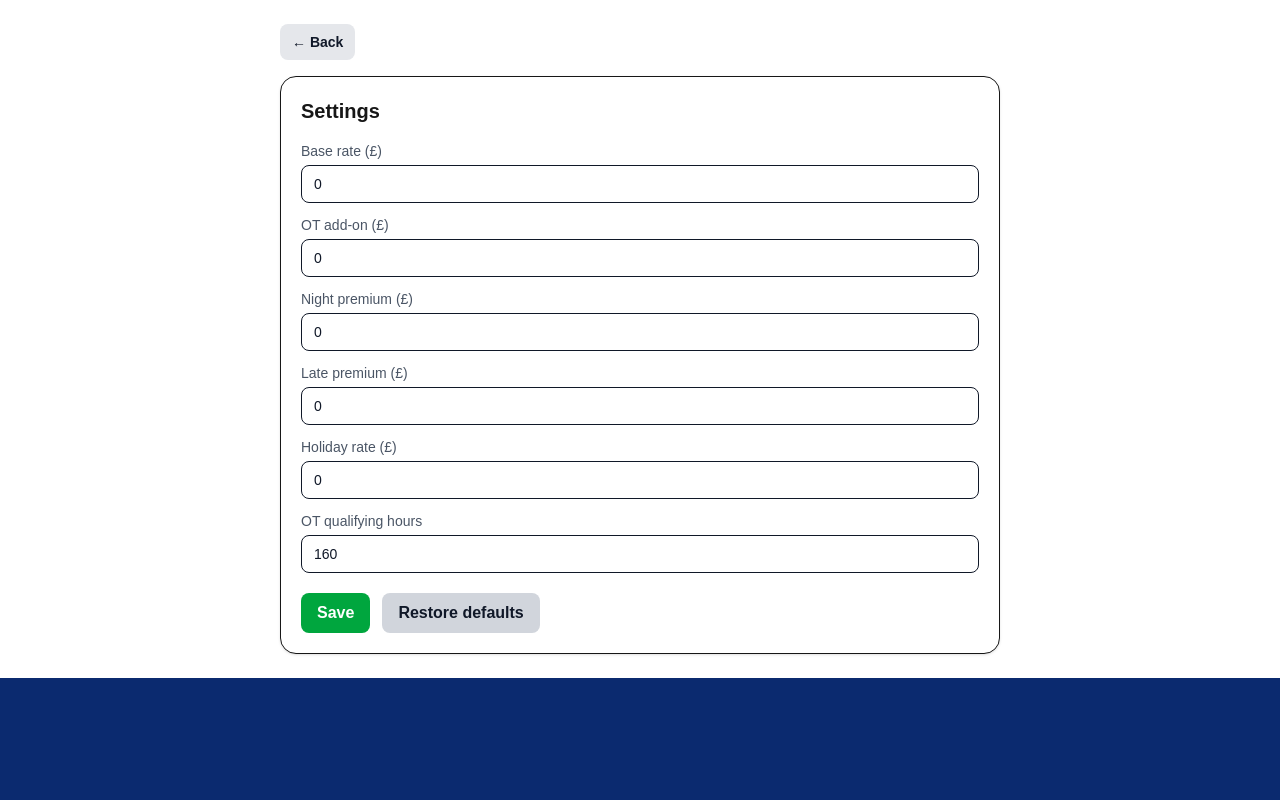
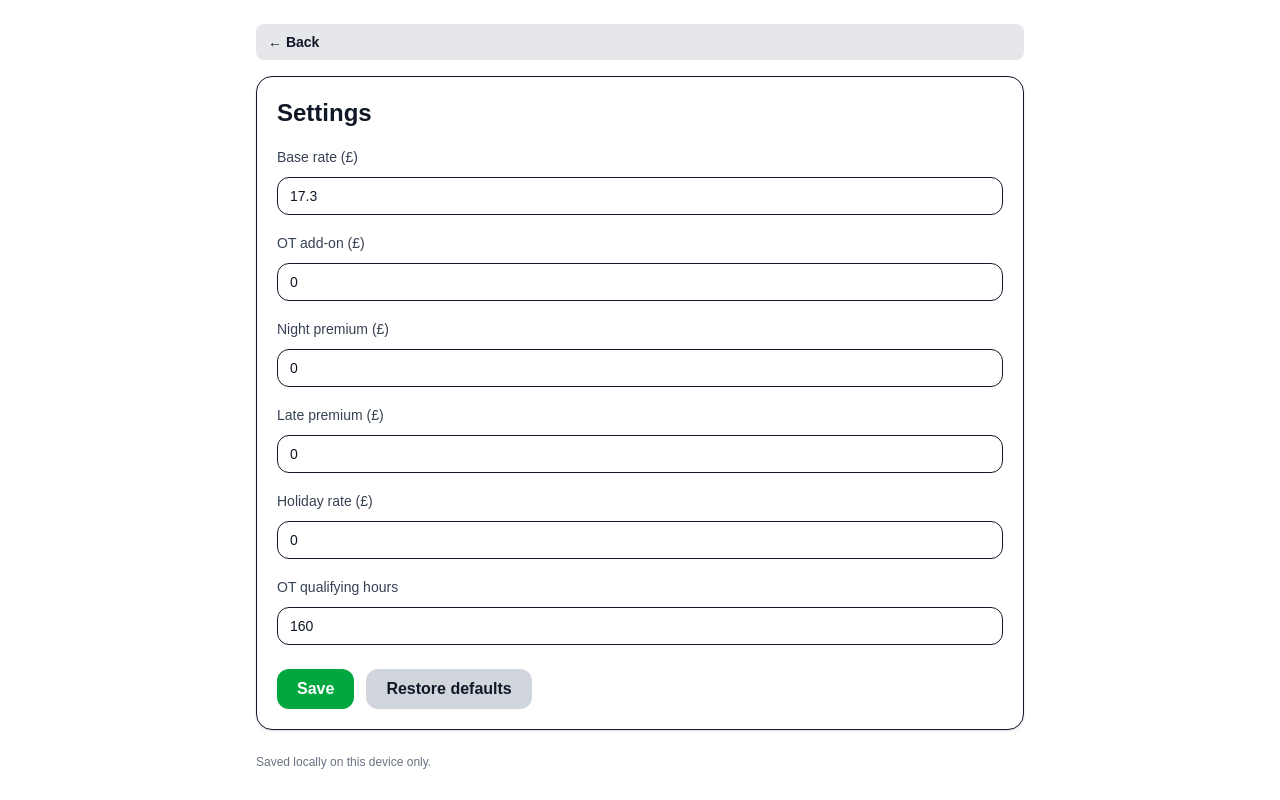
Before and after one commit to phil18019/wage-app, a Next.js app: page /settings in a window 1280 px wide. Built offline with nearby package versions, Linux system fonts and the light colour scheme.

Commit message:
Update help and settings pages

```diff
--- a/app/help/page.tsx
+++ b/app/help/page.tsx
@@ -6,32 +6,46 @@ export default function HelpPage() {
   const router = useRouter();
 
   return (
-    <main className="mx-auto max-w-3xl p-4 sm:p-6">
-
+    <main className="min-h-screen bg-white text-gray-900 dark:bg-gray-950 dark:text-gray-100 p-4 sm:p-6">
+      <div className="mx-auto max-w-3xl flex flex-col">
         {/* Back button */}
         <button
           onClick={() => router.push("/")}
-        className="mb-4 inline-flex items-center gap-2 rounded-lg px-3 py-2 text-sm font-semibold
-                   bg-gray-200 text-gray-900 hover:bg-gray-300
-                   dark:bg-gray-700 dark:text-white dark:hover:bg-gray-600"
+          className="mb-4 inline-flex items-center gap-2 rounded-lg px-3 py-2 text-sm font-semibold bg-gray-200 text-gray-900 hover:bg-gray-300 dark:bg-gray-700 dark:text-white dark:hover:bg-gray-600"
         >
           ← Back
         </button>
 
-      <div className="rounded-2xl border bg-white p-5 shadow-sm dark:bg-gray-800 dark:border-gray-700">
-        <h1 className="text-xl font-bold mb-2">Help</h1>
-
-        <p className="text-sm text-gray-600 dark:text-gray-300">
+        <div className="rounded-2xl border bg-white p-5 shadow-sm dark:bg-gray-800 dark:border-white/20">
+          <h1 className="text-2xl font-bold">Help</h1>
+          <p className="mt-2 text-sm text-gray-600 dark:text-gray-300">
             This app calculates your worked hours, overtime and pay automatically.
           </p>
 
-        <ul className="mt-3 list-disc pl-5 text-sm text-gray-600 dark:text-gray-300 space-y-1">
-          <li>Add your shift times on the Home screen</li>
-          <li>Edit pay rates in Settings</li>
-          <li>Export your monthly data to CSV</li>
+          <div className="mt-6 space-y-6">
+            <section>
+              <h2 className="text-lg font-semibold">Getting started</h2>
+              <ul className="mt-2 list-disc space-y-2 pl-5 text-sm text-gray-700 dark:text-gray-200">
+                <li>Add your shift times on the Home screen.</li>
+                <li>Edit pay rates and qualifying hours in Settings.</li>
+                <li>Export your monthly data to CSV.</li>
               </ul>
+            </section>
+
+            <section>
+              <h2 className="text-lg font-semibold">Notes</h2>
+              <ul className="mt-2 list-disc space-y-2 pl-5 text-sm text-gray-700 dark:text-gray-200">
+                <li>All data is saved locally on your device (local storage).</li>
+                <li>Changing Settings updates calculations automatically.</li>
+              </ul>
+            </section>
+          </div>
         </div>
 
+        <p className="mt-6 text-xs text-gray-500 dark:text-gray-400">
+          Saved locally on this device only.
+        </p>
+      </div>
     </main>
   );
 }
--- a/app/settings/page.tsx
+++ b/app/settings/page.tsx
@@ -3,129 +3,228 @@
 import { useEffect, useState } from "react";
 import { useRouter } from "next/navigation";
 
+type Settings = {
+  baseRate: number;
+  otThreshold: number; // qualifying hours
+  otPremiumAdd: number;
+  latePremiumAdd: number;
+  nightPremiumAdd: number;
+  doubleRate: number;
+  holidayRate: number;
+};
+
 const KEY = "wagecheck.settings.v1";
 
-const DEFAULTS = {
-  baseRate: 0,
-  otAddRate: 0,
-  nightAddRate: 0,
-  lateAddRate: 0,
+const DEFAULTS: Settings = {
+  baseRate: 17.3,
+  otThreshold: 160,
+  otPremiumAdd: 0,
+  latePremiumAdd: 0,
+  nightPremiumAdd: 0,
+  doubleRate: 0,
   holidayRate: 0,
-  otThreshold: 160,
 };
+
+function safeNumber(n: unknown, fallback: number) {
+  const v = Number(n);
+  return Number.isFinite(v) ? v : fallback;
+}
 
 export default function SettingsPage() {
   const router = useRouter();
+  const [s, setS] = useState<Settings>(DEFAULTS);
+  const [savedMsg, setSavedMsg] = useState<string>("");
 
-  const [rates, setRates] = useState(DEFAULTS);
-  const [savedMsg, setSavedMsg] = useState("");
-
-  // Load saved settings
   useEffect(() => {
     try {
       const raw = localStorage.getItem(KEY);
       if (!raw) return;
 
       const parsed = JSON.parse(raw);
-      setRates({ ...DEFAULTS, ...parsed });
-    } catch {}
+
+      // Accept either the full settings object or partial
+      setS((prev) => ({
+        ...prev,
+        baseRate: safeNumber(parsed?.baseRate, prev.baseRate),
+        otThreshold: safeNumber(parsed?.otThreshold, prev.otThreshold),
+        otPremiumAdd: safeNumber(parsed?.otPremiumAdd, prev.otPremiumAdd),
+        latePremiumAdd: safeNumber(parsed?.latePremiumAdd, prev.latePremiumAdd),
+        nightPremiumAdd: safeNumber(parsed?.nightPremiumAdd, prev.nightPremiumAdd),
+        doubleRate: safeNumber(parsed?.doubleRate, prev.doubleRate),
+        holidayRate: safeNumber(parsed?.holidayRate, prev.holidayRate),
+      }));
+    } catch {
+      // ignore bad data
+    }
   }, []);
 
-  // Save settings
   const save = () => {
-    localStorage.setItem(KEY, JSON.stringify(rates));
-    setSavedMsg("Saved ✅");
+    try {
+      localStorage.setItem(KEY, JSON.stringify(s));
+      setSavedMsg("Saved");
       setTimeout(() => setSavedMsg(""), 1500);
+    } catch {
+      setSavedMsg("Could not save");
+      setTimeout(() => setSavedMsg(""), 1500);
+    }
   };
 
-  // Reset settings
-  const reset = () => {
-    setRates(DEFAULTS);
+  const restoreDefaults = () => {
+    try {
+      setS(DEFAULTS);
       localStorage.setItem(KEY, JSON.stringify(DEFAULTS));
-    setSavedMsg("Reset to defaults");
+      setSavedMsg("Defaults restored");
       setTimeout(() => setSavedMsg(""), 1500);
+    } catch {
+      setSavedMsg("Could not restore");
+      setTimeout(() => setSavedMsg(""), 1500);
+    }
   };
 
-  const handleChange = (field: string, value: string) => {
-    setRates(prev => ({
-      ...prev,
-      [field]: Number(value),
-    }));
-  };
+  const inputClass =
+    "mt-2 w-full rounded-xl border px-3 py-2 text-sm bg-white text-gray-900 dark:bg-gray-900 dark:text-gray-100 dark:border-white/20";
+
+  const labelClass = "text-sm font-medium text-gray-700 dark:text-gray-200";
 
   return (
-    <main className="mx-auto max-w-3xl p-4 sm:p-6">
-
+    <main className="min-h-screen bg-white text-gray-900 dark:bg-gray-950 dark:text-gray-100 p-4 sm:p-6">
+      <div className="mx-auto max-w-3xl flex flex-col">
         {/* Back button */}
         <button
           onClick={() => router.push("/")}
-        className="mb-4 inline-flex items-center gap-2 rounded-lg px-3 py-2 text-sm font-semibold
-                   bg-gray-200 text-gray-900 hover:bg-gray-300
-                   dark:bg-gray-700 dark:text-white dark:hover:bg-gray-600"
+          className="mb-4 inline-flex items-center gap-2 rounded-lg px-3 py-2 text-sm font-semibold bg-gray-200 text-gray-900 hover:bg-gray-300 dark:bg-gray-700 dark:text-white dark:hover:bg-gray-600"
         >
           ← Back
         </button>
 
-      <div className="rounded-2xl border bg-white p-5 shadow-sm dark:bg-gray-800 dark:border-gray-700">
-
-        <div className="flex justify-between items-center mb-4">
-          <h1 className="text-xl font-bold">Settings</h1>
-          <span className="text-sm text-green-600">{savedMsg}</span>
+        <div className="rounded-2xl border bg-white p-5 shadow-sm dark:bg-gray-800 dark:border-white/20">
+          <div className="flex items-center justify-between gap-3 mb-4">
+            <h1 className="text-2xl font-bold">Settings</h1>
+            <span className="text-sm text-green-700 dark:text-green-400">
+              {savedMsg}
+            </span>
           </div>
 
-        <div className="grid gap-3">
-
-          <Input label="Base rate (£)" value={rates.baseRate} onChange={v => handleChange("baseRate", v)} />
-          <Input label="OT add-on (£)" value={rates.otAddRate} onChange={v => handleChange("otAddRate", v)} />
-          <Input label="Night premium (£)" value={rates.nightAddRate} onChange={v => handleChange("nightAddRate", v)} />
-          <Input label="Late premium (£)" value={rates.lateAddRate} onChange={v => handleChange("lateAddRate", v)} />
-          <Input label="Holiday rate (£)" value={rates.holidayRate} onChange={v => handleChange("holidayRate", v)} />
-          <Input label="OT qualifying hours" value={rates.otThreshold} onChange={v => handleChange("otThreshold", v)} />
-
+          {/* Base rate */}
+          <div className="mb-4">
+            <label className={labelClass}>Base rate (£)</label>
+            <input
+              className={inputClass}
+              type="number"
+              step="0.01"
+              value={s.baseRate}
+              onChange={(e) =>
+                setS((prev) => ({ ...prev, baseRate: Number(e.target.value) }))
+              }
+            />
           </div>
 
-        <div className="flex gap-3 mt-5 flex-wrap">
+          {/* OT add-on */}
+          <div className="mb-4">
+            <label className={labelClass}>OT add-on (£)</label>
+            <input
+              className={inputClass}
+              type="number"
+              step="0.01"
+              value={s.otPremiumAdd}
+              onChange={(e) =>
+                setS((prev) => ({
+                  ...prev,
+                  otPremiumAdd: Number(e.target.value),
+                }))
+              }
+            />
+          </div>
+
+          {/* Night premium */}
+          <div className="mb-4">
+            <label className={labelClass}>Night premium (£)</label>
+            <input
+              className={inputClass}
+              type="number"
+              step="0.01"
+              value={s.nightPremiumAdd}
+              onChange={(e) =>
+                setS((prev) => ({
+                  ...prev,
+                  nightPremiumAdd: Number(e.target.value),
+                }))
+              }
+            />
+          </div>
+
+          {/* Late premium */}
+          <div className="mb-4">
+            <label className={labelClass}>Late premium (£)</label>
+            <input
+              className={inputClass}
+              type="number"
+              step="0.01"
+              value={s.latePremiumAdd}
+              onChange={(e) =>
+                setS((prev) => ({
+                  ...prev,
+                  latePremiumAdd: Number(e.target.value),
+                }))
+              }
+            />
+          </div>
+
+          {/* Holiday rate */}
+          <div className="mb-4">
+            <label className={labelClass}>Holiday rate (£)</label>
+            <input
+              className={inputClass}
+              type="number"
+              step="0.01"
+              value={s.holidayRate}
+              onChange={(e) =>
+                setS((prev) => ({
+                  ...prev,
+                  holidayRate: Number(e.target.value),
+                }))
+              }
+            />
+          </div>
+
+          {/* Qualifying hours */}
+          <div className="mb-6">
+            <label className={labelClass}>OT qualifying hours</label>
+            <input
+              className={inputClass}
+              type="number"
+              step="1"
+              value={s.otThreshold}
+              onChange={(e) =>
+                setS((prev) => ({
+                  ...prev,
+                  otThreshold: Number(e.target.value),
+                }))
+              }
+            />
+          </div>
+
+          <div className="flex gap-3">
             <button
               onClick={save}
-            className="rounded-lg bg-green-600 px-4 py-2 font-semibold text-white hover:bg-green-700"
+              className="rounded-xl px-5 py-2 font-semibold bg-green-600 text-white hover:bg-green-700"
             >
               Save
             </button>
 
             <button
-            onClick={reset}
-            className="rounded-lg bg-gray-300 px-4 py-2 font-semibold text-gray-900 hover:bg-gray-400
-                       dark:bg-gray-600 dark:text-white dark:hover:bg-gray-500"
+              onClick={restoreDefaults}
+              className="rounded-xl px-5 py-2 font-semibold bg-gray-300 text-gray-900 hover:bg-gray-400 dark:bg-gray-700 dark:text-white dark:hover:bg-gray-600"
             >
               Restore defaults
             </button>
           </div>
+        </div>
 
+        <p className="mt-6 text-xs text-gray-500 dark:text-gray-400">
+          Saved locally on this device only.
+        </p>
       </div>
     </main>
   );
 }
-
-function Input({
-  label,
-  value,
-  onChange,
-}: {
-  label: string;
-  value: number;
-  onChange: (v: string) => void;
-}) {
-  return (
-    <label className="flex flex-col text-sm">
-      <span className="mb-1 text-gray-600 dark:text-gray-300">{label}</span>
-      <input
-        type="number"
-        value={value}
-        onChange={e => onChange(e.target.value)}
-        className="rounded-lg border px-3 py-2
-                   bg-white text-gray-900
-                   dark:bg-gray-700 dark:text-white dark:border-gray-600"
-      />
-    </label>
-  );
-}
```
Lines whose indentation alone changed are shown as unchanged.
